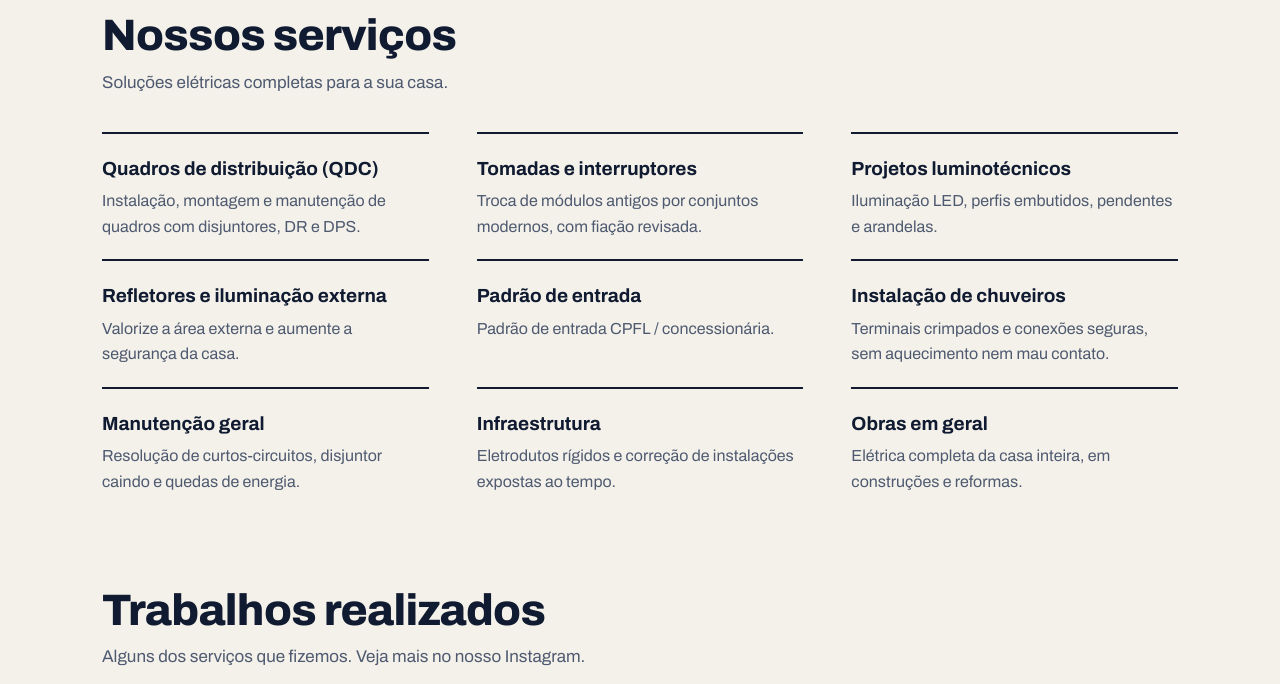
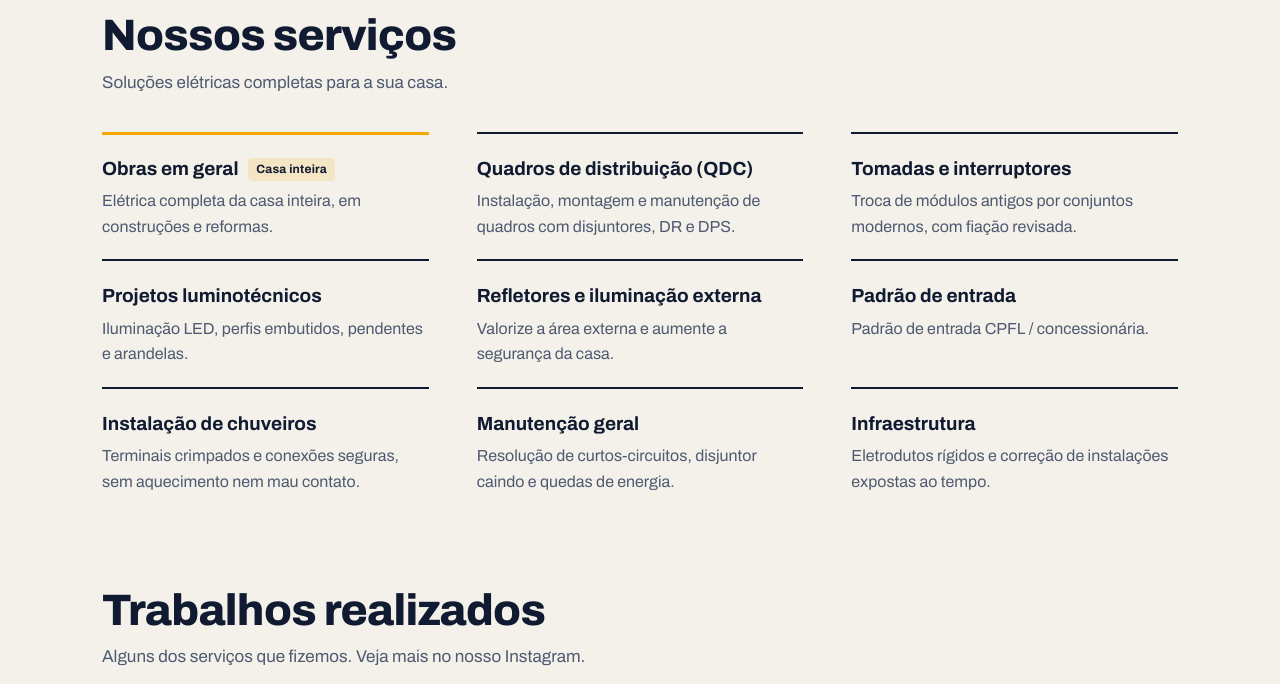
Before and after one commit to gustavocardosotec/DC-Eletrica-Residencial, a plain HTML site: page index.html in a window 1280 px wide. Shown: the part 840-1524 px from the top of the page. Drawn offline with Linux system fonts and the light colour scheme.

Commit message:
Add files via upload

```diff
--- a/index.html
+++ b/index.html
@@ -64,6 +64,8 @@ h2{font-size:clamp(28px,4.5vw,44px);margin:0 0 10px;letter-spacing:-.015em;line-
 .card{padding:20px 0;border-top:2px solid var(--text)}
 .card b{display:block;font-size:19px;margin:0 0 4px}
 .card p{margin:0;color:var(--muted);font-size:16px}
+.card.destaque{border-top:3px solid var(--brand);padding-top:19px}
+.card .selo{display:inline-block;vertical-align:2px;margin-left:6px;padding:2px 8px;border-radius:4px;background:rgba(245,168,0,.16);color:var(--text);font-size:12px;font-weight:700;letter-spacing:.02em}
 .ico{display:none}
 .gal{display:grid;gap:18px;grid-template-columns:repeat(auto-fill,minmax(250px,1fr))}
 .gal figure{margin:0}
@@ -198,6 +200,7 @@ footer a{color:#fff}
   <h2>Nossos serviços</h2>
   <p class="sub">Soluções elétricas completas para a sua casa.</p>
   <div class="grid">
+    <div class="card destaque"><b>Obras em geral <span class="selo">Casa inteira</span></b><p>Elétrica completa da casa inteira, em construções e reformas.</p></div>
     <div class="card"><b>Quadros de distribuição (QDC)</b><p>Instalação, montagem e manutenção de quadros com disjuntores, DR e DPS.</p></div>
     <div class="card"><b>Tomadas e interruptores</b><p>Troca de módulos antigos por conjuntos modernos, com fiação revisada.</p></div>
     <div class="card"><b>Projetos luminotécnicos</b><p>Iluminação LED, perfis embutidos, pendentes e arandelas.</p></div>
@@ -206,7 +209,6 @@ footer a{color:#fff}
     <div class="card"><b>Instalação de chuveiros</b><p>Terminais crimpados e conexões seguras, sem aquecimento nem mau contato.</p></div>
     <div class="card"><b>Manutenção geral</b><p>Resolução de curtos-circuitos, disjuntor caindo e quedas de energia.</p></div>
     <div class="card"><b>Infraestrutura</b><p>Eletrodutos rígidos e correção de instalações expostas ao tempo.</p></div>
-    <div class="card"><b>Obras em geral</b><p>Elétrica completa da casa inteira, em construções e reformas.</p></div>
   </div>
 </div></section>
 
```
